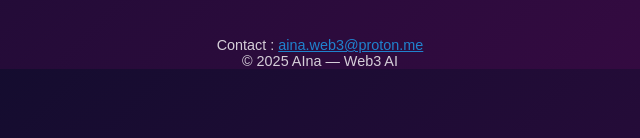
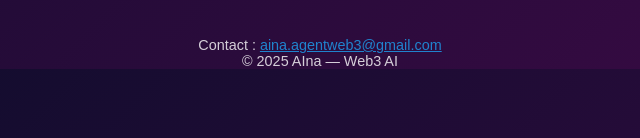
Before and after one commit to AInaWeb3/ainaweb3.github.io, a plain HTML site: page index.html in a window 1280 px wide. Shown: the part 659-797 px from the top of the page, 320-960 px from the left. Drawn offline with Linux system fonts and the light colour scheme.

Commit message:
Update index.html

```diff
--- a/index.html
+++ b/index.html
@@ -73,7 +73,7 @@
     </div>
 
     <footer>
-        Contact : <a href="mailto:aina.agentweb3@gmail.com" style="color: #1DA1F2;">aina.web3@proton.me</a>
+        Contact : <a href="mailto:aina.agentweb3@gmail.com" style="color: #1DA1F2;">aina.agentweb3@gmail.com</a>
         <br>© 2025 AIna — Web3 AI
     </footer>
 
```
